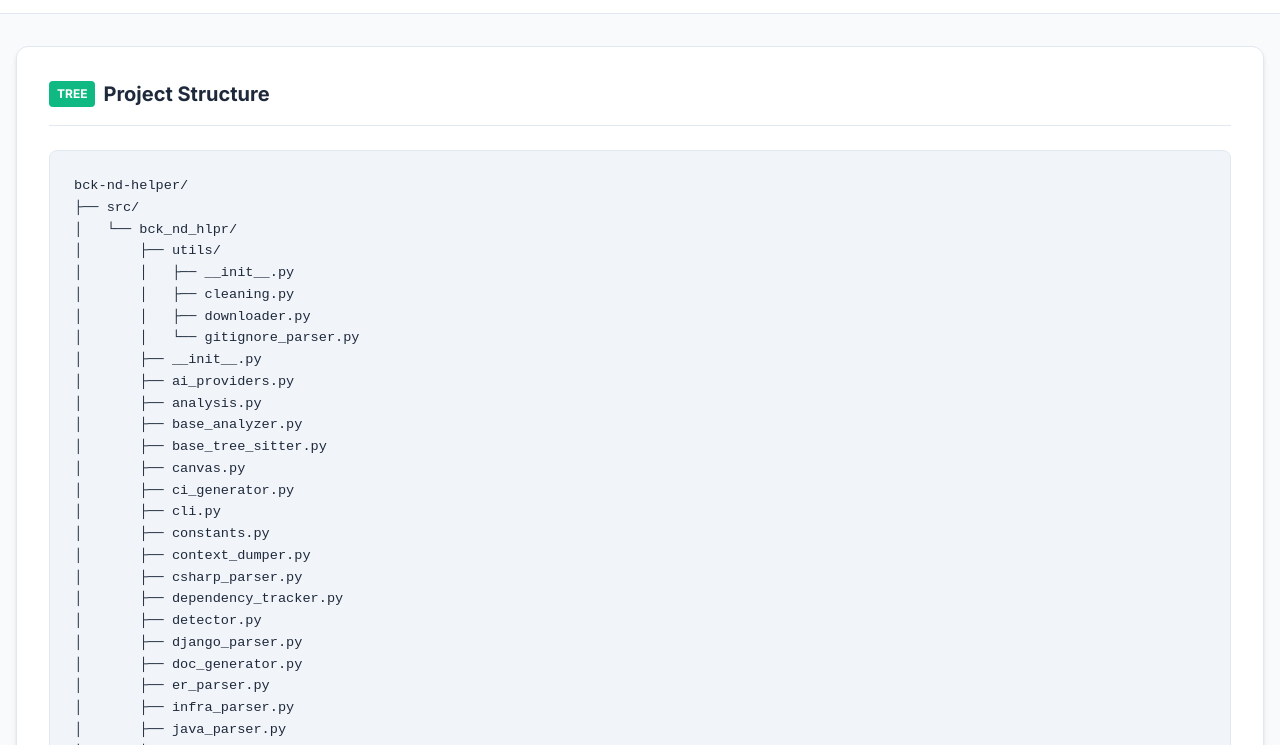
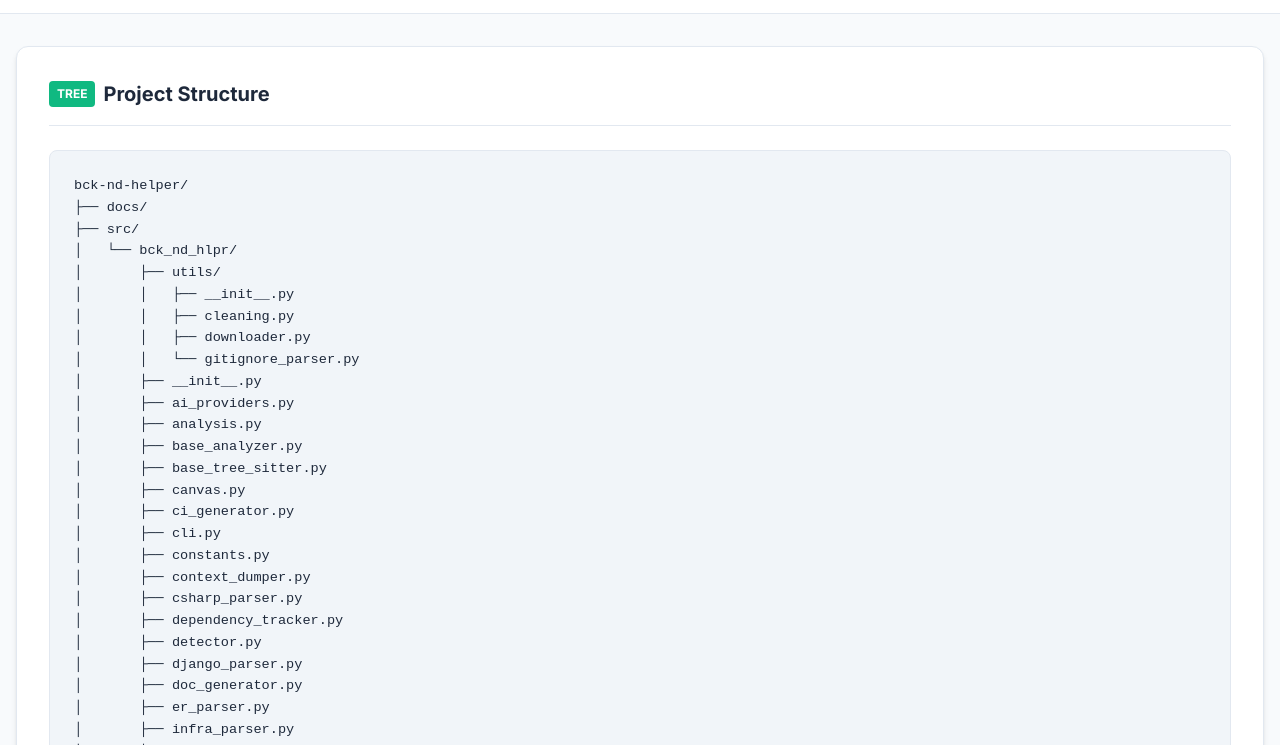
Before and after one commit to Coxibius/bck-nd-helper, a plain HTML site: page index.html in a window 1280 px wide. Shown: the part 55-800 px from the top of the page. Drawn offline with Linux system fonts and the light colour scheme.

Commit message:
deploy: 1945853276fffc2cfb3e750bc67bb5a32705b9c1

```diff
--- a/index.html
+++ b/index.html
@@ -157,6 +157,7 @@
         <div class="card">
             <h2><span class="badge" style="background: #10b981;">TREE</span> Project Structure</h2>
             <pre style="font-family: 'Cascadia Code', 'Fira Code', 'JetBrains Mono', monospace; font-size: 0.85rem; line-height: 1.6; padding: 1.5rem; background: var(--textarea-bg); border-radius: 8px; border: 1px solid var(--border); overflow-x: auto; white-space: pre; color: var(--text-main);">bck-nd-helper/
+├── docs/
 ├── src/
 │   └── bck_nd_hlpr/
 │       ├── utils/
```
